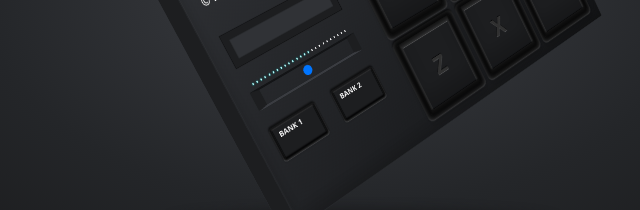
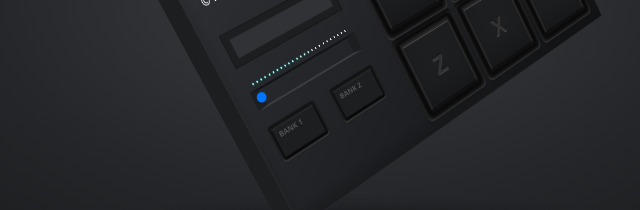
Before and after one commit to FlorianCoussy/drum-machine, a React app: page / in a window 1280 px wide. Shown: the part 419-629 px from the top of the page, 300-940 px from the left. Built offline with nearby package versions, Linux system fonts and the light colour scheme.

Commit message:
Add 'Banks' component

```diff
--- a/src/components/atoms/IOButton.scss
+++ b/src/components/atoms/IOButton.scss
@@ -7,6 +7,7 @@
   span {
     left: 5px;
     color: $grey-7;
+    transition: color .2s;
 
     svg {
       position: relative;
--- a/src/components/atoms/VolumeSlider.js
+++ b/src/components/atoms/VolumeSlider.js
@@ -1,7 +1,10 @@
-import React from 'react';
+import React, { useState } from 'react';
+import PropTypes from 'prop-types';
 import './VolumeSlider.scss';
 
-const VolumeSlider = () => {
+const VolumeSlider = ({ isTurnedOn }) => {
+  const [volume, setVolume] = useState(0);
+
   return (
     <div id="volume-slider">
       <div id="volume-lights">
@@ -13,10 +16,14 @@ const VolumeSlider = () => {
         ))}
       </div>
       <div id="slider">
-        <input type="range" min="0" max="100" step="5" />
+        <input type="range" min="0" max="100" step="5" value="0" />
       </div>
     </div>
   );
 };
 
+VolumeSlider.propTypes = {
+  isTurnedOn: PropTypes.bool.isRequired,
+};
+
 export default VolumeSlider;
--- /dev/null
+++ b/src/components/molecules/Banks.js
@@ -0,0 +1,61 @@
+import React, { useEffect, useState } from 'react';
+import PropTypes from 'prop-types';
+import './Banks.scss';
+
+const defaultBanks = [
+  {
+    id: 0,
+    name: 'Bank 1',
+    isActive: false,
+  },
+  {
+    id: 1,
+    name: 'Bank 2',
+    isActive: false,
+  }
+];
+
+const Banks = ({ isTurnedOn }) => {
+  const [banks, setBanks] = useState(defaultBanks);
+
+  const handleClick = (bankId) => {
+    const updatedBanks = banks.map(bank => {
+      return {
+        ...bank,
+        isActive: (isTurnedOn && bank.id === bankId) ? true : false,
+      };
+    });
+    setBanks(updatedBanks);
+  };
+
+  useEffect(() => {
+    const updatedBanks = banks.map(bank => {
+      return {
+        ...bank,
+        isActive: (isTurnedOn && bank.id === 0) ? true : false,
+      };
+    });
+    setBanks(updatedBanks);
+  }, [isTurnedOn]);
+
+  return (
+    <div id="banks">
+      {banks.map(bank => (
+        <div className="bank" key={`bank-${bank.id}`}>
+          <button
+            className={bank.isActive ? 'active' : ''}
+            onClick={() => handleClick(bank.id)}
+          >
+            <span>{bank.name}</span>
+          </button>
+        </div>
+      ))}
+    </div>
+  );
+};
+
+Banks.propTypes = {
+  isTurnedOn: PropTypes.bool.isRequired,
+};
+
+export default Banks;
--- /dev/null
+++ b/src/components/molecules/Banks.scss
@@ -0,0 +1,14 @@
+@import '../../constants.scss';
+
+#banks {
+  .bank button {
+    height: 50px;
+    width: 80px;
+    color: $grey-7;
+    transition: color .2s;
+
+    &.active {
+      color: $white;
+    }
+  }
+}
--- a/src/components/molecules/Controls.js
+++ b/src/components/molecules/Controls.js
@@ -2,6 +2,7 @@ import React, { useState } from 'react';
 import IOButton from '../atoms/IOButton';
 import PadNameDisplay from '../atoms/PadNameDisplay';
 import VolumeSlider from '../atoms/VolumeSlider';
+import Banks from './Banks';
 import './Controls.scss';
 
 const Controls = () => {
@@ -16,19 +17,8 @@ const Controls = () => {
         <IOButton isTurnedOn={isTurnedOn} handleClick={handleIOButtonClick} />
       </div>
       <PadNameDisplay isTurnedOn={isTurnedOn} />
-      <VolumeSlider />
-      <div className="banks">
-        <div className="bank">
-          <button>
-            <span>Bank 1</span>
-          </button>
-        </div>
-        <div className="bank">
-          <button>
-            <span>Bank 2</span>
-          </button>
-        </div>
-      </div>
+      <VolumeSlider isTurnedOn={isTurnedOn} />
+      <Banks isTurnedOn={isTurnedOn} />
     </div>
   )
 };
--- a/src/components/molecules/Controls.scss
+++ b/src/components/molecules/Controls.scss
@@ -30,9 +30,4 @@
     height: 50px;
     margin-top: 30px;
   }
-
-  .bank button {
-    height: 50px;
-    width: 80px;
-  }
 }
```
